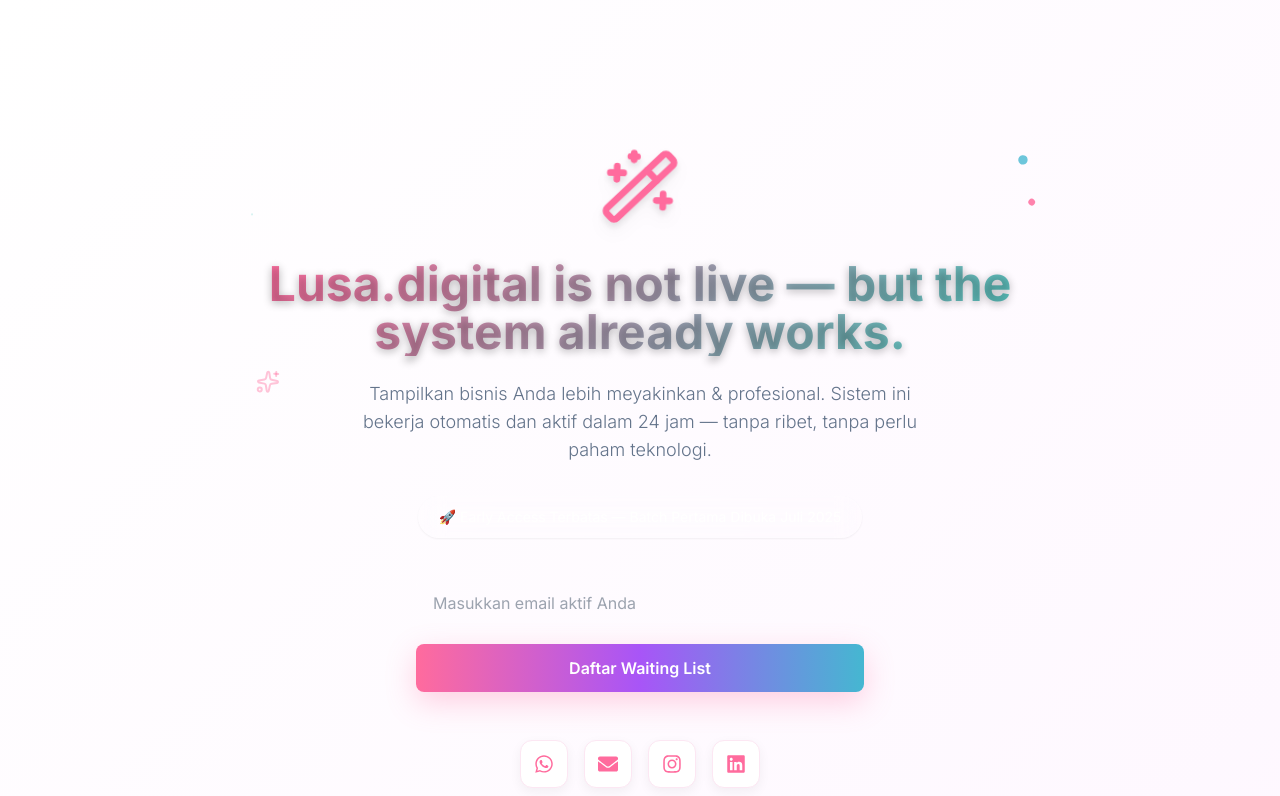
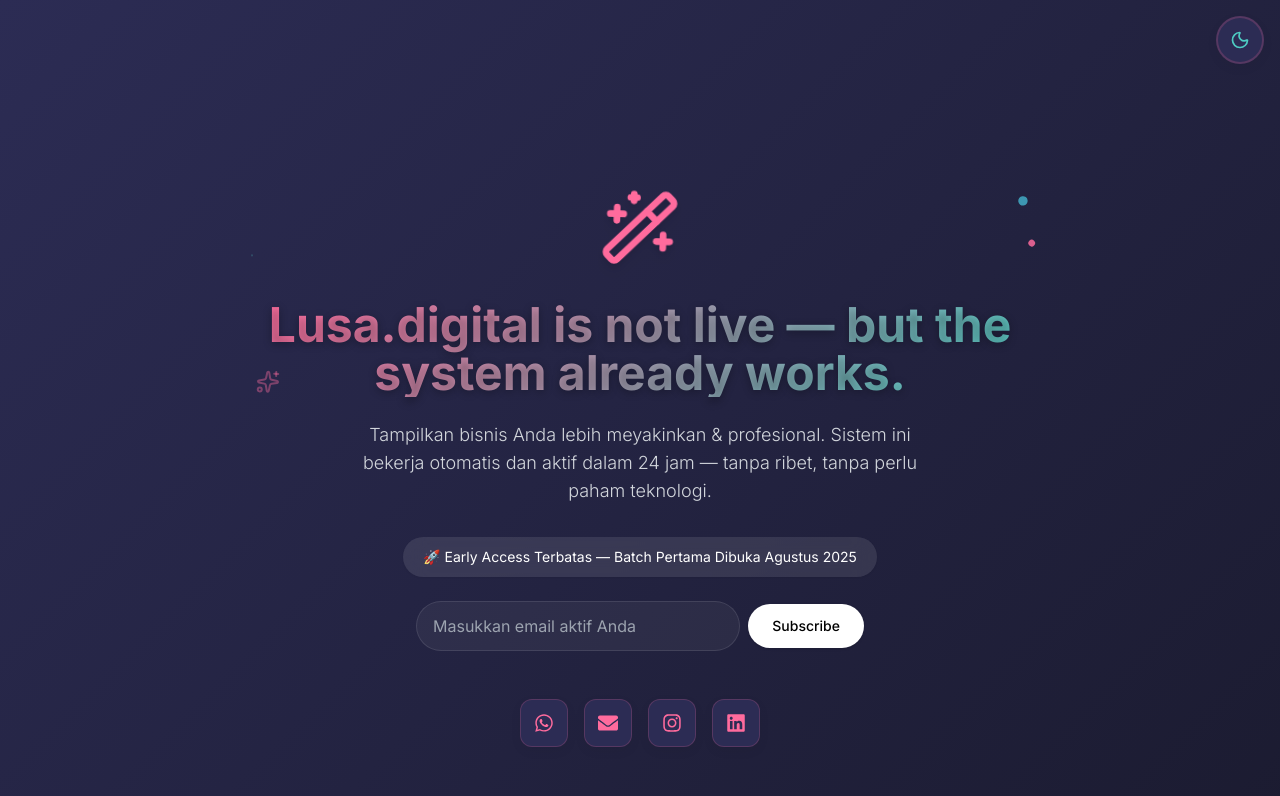
Before and after one commit to ddyreza/lusa-comingsoon, a Next.js app: page / in a window 1280 px wide. Shown: the top 796 px of the page. Built offline with nearby package versions, Linux system fonts and the light colour scheme.

Commit message:
feat: update waiting list form and badge UI

```diff
--- a/src/app/layout.tsx
+++ b/src/app/layout.tsx
@@ -1,26 +1,27 @@
-import './globals.css'
-import type { Metadata } from 'next'
-import { Inter } from 'next/font/google'
-import { ThemeProvider } from '@/providers/theme-provider'
-import { Footer } from './components'
+import "./globals.css";
+import type { Metadata } from "next";
+import { Inter } from "next/font/google";
+import { ThemeProvider } from "@/providers/theme-provider";
+import { Footer } from "../components";
+import { ThemeToggle } from "@/components/theme-toggle";
 
-const inter = Inter({ subsets: ['latin'] })
+const inter = Inter({ subsets: ["latin"] });
 
 export const metadata: Metadata = {
-  title: 'Coming soon',
-  description: 'This page is under construction.',
-  authors: [{ name: 'Lusa' }],
+  title: "Coming soon",
+  description: "This page is under construction.",
+  authors: [{ name: "Lusa" }],
   openGraph: {
-    title: 'Lusa - Developer & Creator',
-    locale: 'id',
-    type: 'website',
+    title: "Lusa - Developer & Creator",
+    locale: "id",
+    type: "website",
   },
-}
+};
 
 export default function RootLayout({
   children,
 }: Readonly<{
-  children: React.ReactNode
+  children: React.ReactNode;
 }>) {
   return (
     <html lang="id" suppressHydrationWarning>
@@ -29,14 +30,19 @@
       >
         <ThemeProvider
           attribute="class"
-          defaultTheme="light"
+          defaultTheme="dark"
           enableSystem
           disableTransitionOnChange={false}
         >
-            {children}
+          {/* Theme Toggle Button – pojok kanan atas */}
+          <div className="fixed top-4 right-4 z-50">
+            <ThemeToggle />
+          </div>
+
+          {children}
           <Footer />
         </ThemeProvider>
       </body>
     </html>
-  )
+  );
 }
--- a/src/app/page.tsx
+++ b/src/app/page.tsx
@@ -144,8 +144,14 @@
             transition={{ delay: 1, duration: 0.8 }}
             className="mb-6"
           >
-            <div className="inline-block rounded-full border border-white/20 bg-white/10 px-5 py-2.5 text-sm text-white backdrop-blur-md shadow-sm dark:bg-white/5">
-              🚀 Early Access Terbatas — Batch Pertama Dibuka Juli 2025
+            <div
+              className="inline-block rounded-full
+  bg-white/50 dark:bg-white/10
+  px-5 py-2.5 text-sm
+  text-gray-800 dark:text-white
+  backdrop-blur-md shadow-sm"
+            >
+              🚀 Early Access Terbatas — Batch Pertama Dibuka Agustus 2025
             </div>
           </motion.div>
 
@@ -156,7 +162,7 @@
             initial={{ opacity: 0, y: 30 }}
             animate={{ opacity: 1, y: 0 }}
             transition={{ delay: 1.4, duration: 0.8 }}
-            className="w-full max-w-md mx-auto space-y-4"
+            className="w-full max-w-md mx-auto"
           >
             <input type="hidden" name="_captcha" value="false" />
             <input
@@ -164,19 +170,25 @@
               name="_next"
               value="https://lusa.digital/success"
             />
+
+            <div className="flex flex-col sm:flex-row items-center gap-2">
               <input
                 type="email"
                 name="email"
                 required
                 placeholder="Masukkan email aktif Anda"
-              className="w-full px-4 py-3 rounded-lg border border-white/10 bg-white/5 text-white placeholder-gray-400 focus:outline-none focus:ring-2 focus:ring-primary-pink"
+                className="flex-1 px-4 py-3 rounded-full border bg-white text-gray-800 placeholder-gray-500
+        dark:bg-white/5 dark:text-white dark:placeholder-gray-400
+        border-gray-300 dark:border-white/10
+        focus:outline-none focus:ring-2 focus:ring-primary-pink transition w-full"
               />
               <button
                 type="submit"
-              className="w-full btn-primary bg-gradient-to-r from-pink-500 via-purple-500 to-blue-500 text-white font-semibold py-3 px-6 rounded-lg hover:opacity-90 transition"
+                className="rounded-full px-6 py-3 font-medium text-sm bg-black text-white dark:bg-white dark:text-black shadow hover:opacity-90 transition whitespace-nowrap"
               >
-              Daftar Waiting List
+                Subscribe
               </button>
+            </div>
           </motion.form>
 
           {/* Social */}
--- a/src/app/components/theme-toggle.tsx
+++ b/src/components/theme-toggle.tsx
@@ -1,4 +1,4 @@
-// components/ThemeToggle.tsx
+
 "use client"
 
 import { Moon, Sun } from "lucide-react"
```
Also changed, not shown: src/components/footer.tsx (renamed from src/app/components/footer.tsx), src/components/index.ts (renamed from src/app/components/index.ts). Lines whose indentation alone changed are shown as unchanged.
